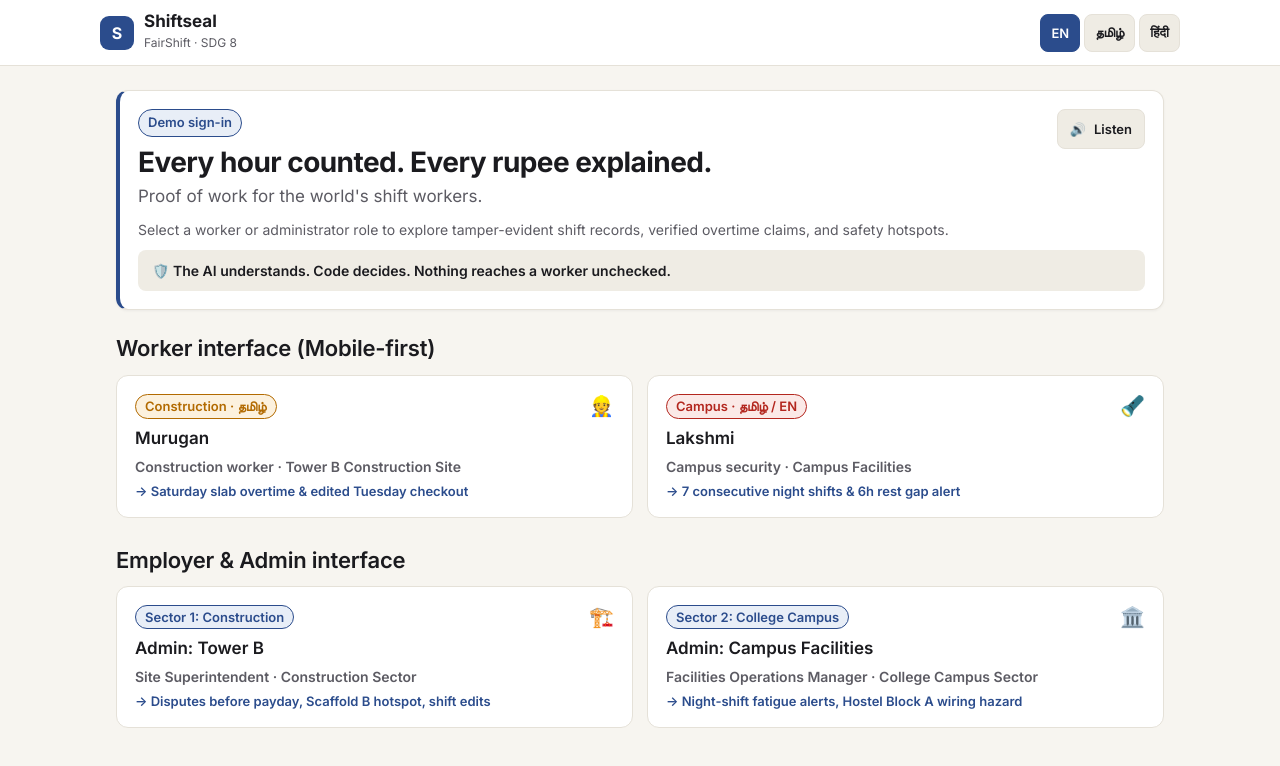
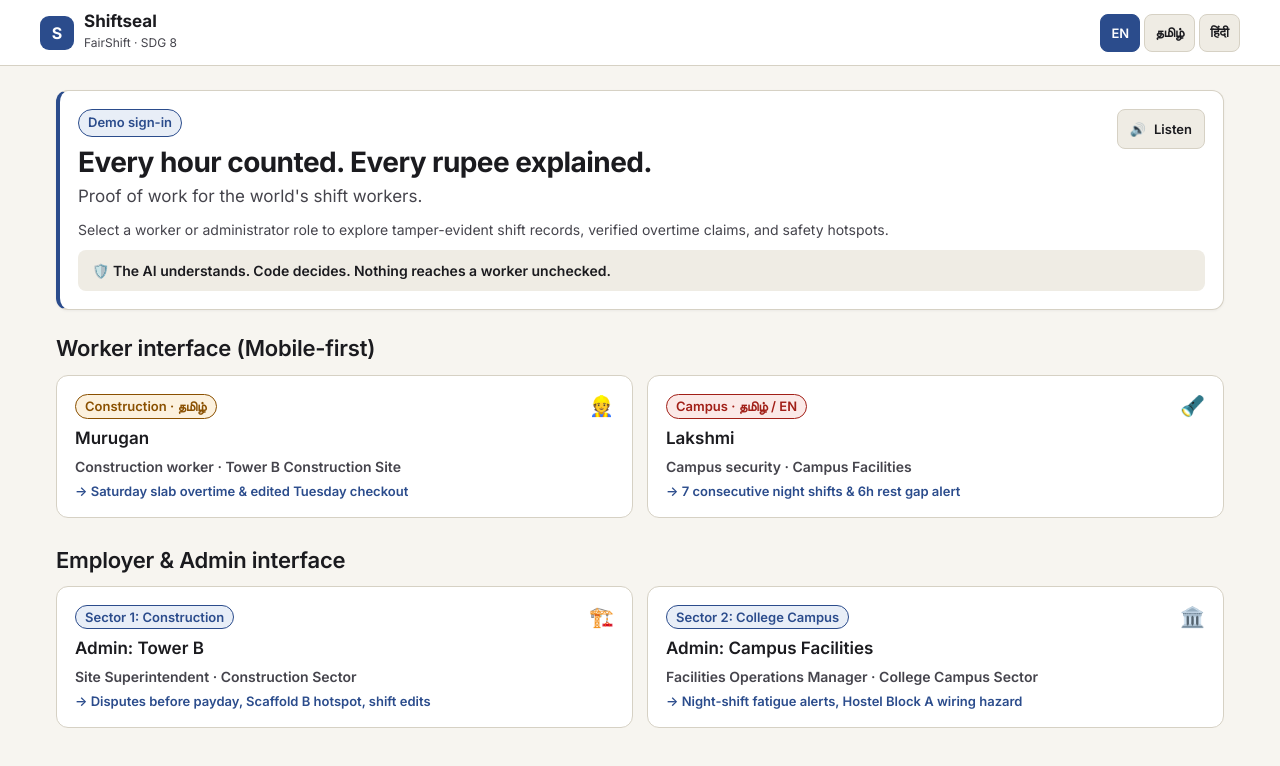
Before and after one commit to SushilRaj0177/shiftseal, a React (Vite) app: page / in a window 1280 px wide. Shown: the top 766 px of the page. Built offline with nearby package versions, Linux system fonts and the light colour scheme.

Commit message:
QA Item 2: link visible labels to admin/worker inputs, add Escape key sheet closing, and raise contrast to WCAG AA

```diff
--- a/src/client/admin/AdminApp.tsx
+++ b/src/client/admin/AdminApp.tsx
@@ -119,6 +119,16 @@ export const AdminApp: React.FC<AdminAppProps> = ({ lang }) => {
     const interval = setInterval(fetchDashboard, 5000);
     return () => clearInterval(interval);
   }, [fetchDashboard]);
+
+  useEffect(() => {
+    const onKeyDown = (e: KeyboardEvent) => {
+      if (e.key === 'Escape') {
+        setEditingShift(null);
+      }
+    };
+    window.addEventListener('keydown', onKeyDown);
+    return () => window.removeEventListener('keydown', onKeyDown);
+  }, []);
 
   const handleResolveDispute = async (
     claimId: string,
@@ -435,21 +445,24 @@ export const AdminApp: React.FC<AdminAppProps> = ({ lang }) => {
                   </p>
 
                   {d.resolutionStatus === 'pending' ? (
-                    <div style={{ display: 'flex', gap: '8px', marginTop: '10px', flexWrap: 'wrap' }}>
-                      <label htmlFor={`reason-${d.id}`} className="skip-link">
-                        Decision reason
+                    <div style={{ display: 'flex', gap: '8px', marginTop: '10px', flexWrap: 'wrap', alignItems: 'flex-end' }}>
+                      <div style={{ flex: 1, minWidth: '220px' }}>
+                        <label
+                          htmlFor={`reason-${d.id}`}
+                          style={{ display: 'block', fontSize: '12px', fontWeight: 600, marginBottom: '4px' }}
+                        >
+                          Decision reason (required to reject)
                         </label>
                         <input
                           id={`reason-${d.id}`}
                           type="text"
-                        placeholder="Required reason for decision..."
+                          placeholder="Enter decision reason..."
                           value={disputeReasons[d.id] || ''}
                           onChange={(e) =>
                             setDisputeReasons({ ...disputeReasons, [d.id]: e.target.value })
                           }
                           style={{
-                          flex: 1,
-                          minWidth: '200px',
+                            width: '100%',
                             minHeight: '42px',
                             padding: '6px 10px',
                             borderRadius: 'var(--radius-sm)',
@@ -457,6 +470,7 @@ export const AdminApp: React.FC<AdminAppProps> = ({ lang }) => {
                             background: 'var(--surface)',
                           }}
                         />
+                      </div>
                       <button
                         type="button"
                         className="btn-good"
--- a/src/client/styles/base.css
+++ b/src/client/styles/base.css
@@ -62,6 +62,18 @@ h3 {
 
 .skip-link:focus {
   top: 12px;
+}
+
+.sr-only {
+  position: absolute;
+  width: 1px;
+  height: 1px;
+  padding: 0;
+  margin: -1px;
+  overflow: hidden;
+  clip: rect(0, 0, 0, 0);
+  white-space: nowrap;
+  border: 0;
 }
 
 :focus-visible {
@@ -156,7 +168,7 @@ button:disabled {
 }
 
 .app-header-inner {
-  max-width: 1080px;
+  max-width: 1200px;
   margin: 0 auto;
   display: flex;
   align-items: center;
@@ -199,7 +211,7 @@ button:disabled {
 }
 
 .container-wide {
-  max-width: 1080px;
+  max-width: 1200px;
   margin: 0 auto;
   padding: 24px 16px 64px;
 }
--- a/src/client/styles/tokens.css
+++ b/src/client/styles/tokens.css
@@ -3,16 +3,16 @@
   --surface: #ffffff;
   --surface-subtle: #efece4;
   --ink: #1b1b1f;
-  --ink-secondary: #5c5b63;
-  --line: #e5e1d8;
+  --ink-secondary: #45444c;
+  --line: #d6d1c4;
   --accent: #2b4c8c;
   --accent-hover: #213c70;
   --accent-soft: #e8eef7;
-  --good: #2f7a52;
+  --good: #256643;
   --good-soft: #e6f3ec;
-  --warning: #b26a00;
+  --warning: #8a5000;
   --warning-soft: #fcf1de;
-  --danger: #b3261e;
+  --danger: #a11f17;
   --danger-soft: #fbe9e7;
 
   --font-sans: 'Inter', -apple-system, BlinkMacSystemFont, 'Segoe UI', Roboto, sans-serif;
@@ -41,16 +41,16 @@
     --surface: #1b1b20;
     --surface-subtle: #24242b;
     --ink: #f2efe9;
-    --ink-secondary: #a8a6b0;
-    --line: #2f2f38;
-    --accent: #6c92dc;
-    --accent-hover: #86a7e8;
+    --ink-secondary: #c5c3ce;
+    --line: #383842;
+    --accent: #7da1ea;
+    --accent-hover: #96b4f0;
     --accent-soft: #1e2940;
-    --good: #5ec28a;
+    --good: #68cc94;
     --good-soft: #172e22;
-    --warning: #f0a940;
+    --warning: #f5b44f;
     --warning-soft: #332510;
-    --danger: #f2746d;
+    --danger: #f7827b;
     --danger-soft: #361918;
     --shadow-sm: 0 1px 3px rgba(0, 0, 0, 0.3);
     --shadow-md: 0 4px 14px rgba(0, 0, 0, 0.45);
--- a/src/client/worker/WorkerHome.tsx
+++ b/src/client/worker/WorkerHome.tsx
@@ -47,6 +47,17 @@ export const WorkerHome: React.FC<WorkerHomeProps> = ({
   const [showReceipts, setShowReceipts] = useState(false);
   const [busy, setBusy] = useState(false);
   const [scanNotice, setScanNotice] = useState<string | null>(null);
+
+  React.useEffect(() => {
+    const onKeyDown = (e: KeyboardEvent) => {
+      if (e.key === 'Escape') {
+        setShowReceipts(false);
+        setShowQrInput(false);
+      }
+    };
+    window.addEventListener('keydown', onKeyDown);
+    return () => window.removeEventListener('keydown', onKeyDown);
+  }, []);
 
   const isCheckedIn = Boolean(todayShift && todayShift.checkInTime && !todayShift.checkOutTime);
   const isCompletedToday = Boolean(todayShift && todayShift.checkInTime && todayShift.checkOutTime);
--- a/src/client/worker/WorkerPay.tsx
+++ b/src/client/worker/WorkerPay.tsx
@@ -53,6 +53,18 @@ export const WorkerPay: React.FC<WorkerPayProps> = ({
     evidence: ClaimEvidence;
   } | null>(null);
   const [submittedClaim, setSubmittedClaim] = useState<OvertimeClaim | null>(null);
+
+  React.useEffect(() => {
+    const onKeyDown = (e: KeyboardEvent) => {
+      if (e.key === 'Escape') {
+        setShowAskWhy(false);
+        setShowClaimSheet(false);
+        setExpandedRuleId(null);
+      }
+    };
+    window.addEventListener('keydown', onKeyDown);
+    return () => window.removeEventListener('keydown', onKeyDown);
+  }, []);
 
   const payslipSpeech =
     lang === 'ta'
@@ -281,11 +293,12 @@ export const WorkerPay: React.FC<WorkerPayProps> = ({
           />
 
           <div style={{ display: 'flex', gap: '8px', marginTop: '10px' }}>
-            <label htmlFor="ask-pay-input" className="skip-link">
-              Ask a question about your pay
+            <label htmlFor="ask-pay-input" className="sr-only">
+              {t(lang, 'askWhy')}
             </label>
             <input
               id="ask-pay-input"
+              aria-label={t(lang, 'askWhy')}
               type="text"
               placeholder={t(lang, 'orTypeHere')}
               value={askQuestion}
@@ -377,11 +390,12 @@ export const WorkerPay: React.FC<WorkerPayProps> = ({
           />
 
           <div style={{ display: 'flex', gap: '8px', marginTop: '10px' }}>
-            <label htmlFor="claim-text-input" className="skip-link">
-              Describe missed overtime
+            <label htmlFor="claim-text-input" className="sr-only">
+              {t(lang, 'claimMissedOvertime')}
             </label>
             <input
               id="claim-text-input"
+              aria-label={t(lang, 'claimMissedOvertime')}
               type="text"
               placeholder={t(lang, 'orTypeHere')}
               value={claimText}
--- a/src/client/worker/WorkerReport.tsx
+++ b/src/client/worker/WorkerReport.tsx
@@ -229,11 +229,12 @@ export const WorkerReport: React.FC<WorkerReportProps> = ({
         />
 
         <div style={{ display: 'flex', gap: '8px', marginTop: '10px' }}>
-          <label htmlFor="hazard-text-input" className="skip-link">
-            Describe safety hazard
+          <label htmlFor="hazard-text-input" className="sr-only">
+            {t(lang, 'describeHazard')}
           </label>
           <input
             id="hazard-text-input"
+            aria-label={t(lang, 'describeHazard')}
             type="text"
             placeholder={t(lang, 'orTypeHere')}
             value={text}
--- a/src/client/worker/WorkerSpeakUp.tsx
+++ b/src/client/worker/WorkerSpeakUp.tsx
@@ -181,11 +181,12 @@ export const WorkerSpeakUp: React.FC<WorkerSpeakUpProps> = ({
         />
 
         <div style={{ display: 'flex', gap: '8px', marginTop: '10px' }}>
-          <label htmlFor="speakup-input" className="skip-link">
-            Share anonymous feedback
+          <label htmlFor="speakup-input" className="sr-only">
+            {t(lang, 'speakUpTitle')}
           </label>
           <input
             id="speakup-input"
+            aria-label={t(lang, 'speakUpTitle')}
             type="text"
             placeholder={t(lang, 'orTypeHere')}
             value={text}
```
Lines whose indentation alone changed are shown as unchanged.
